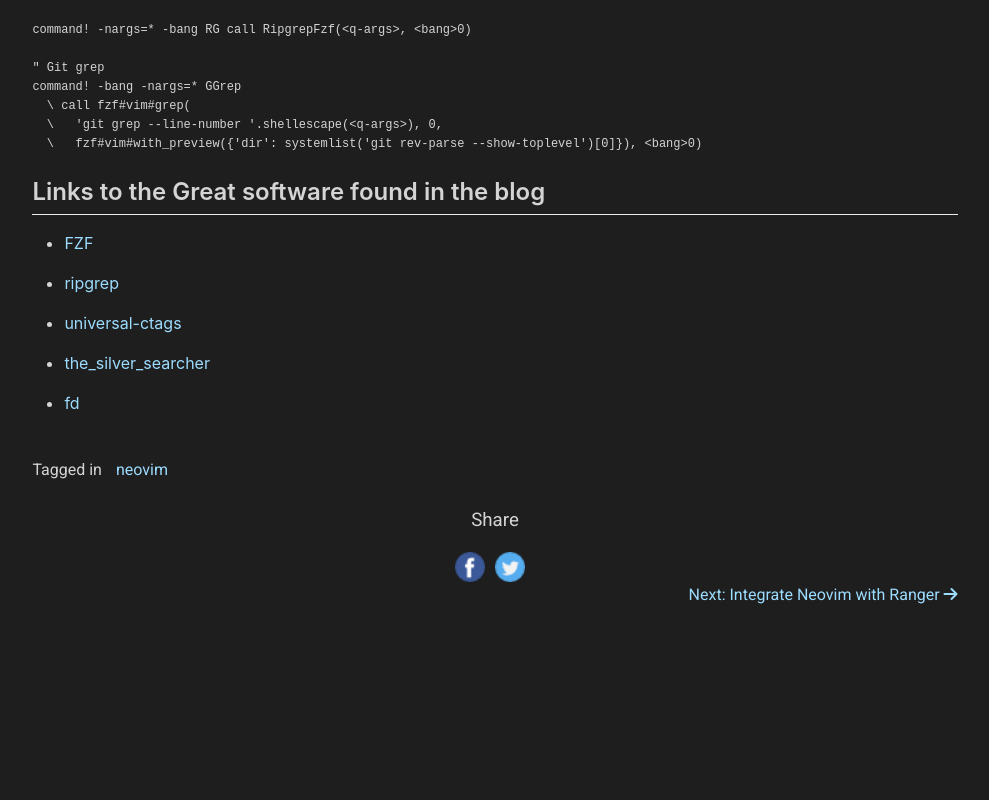
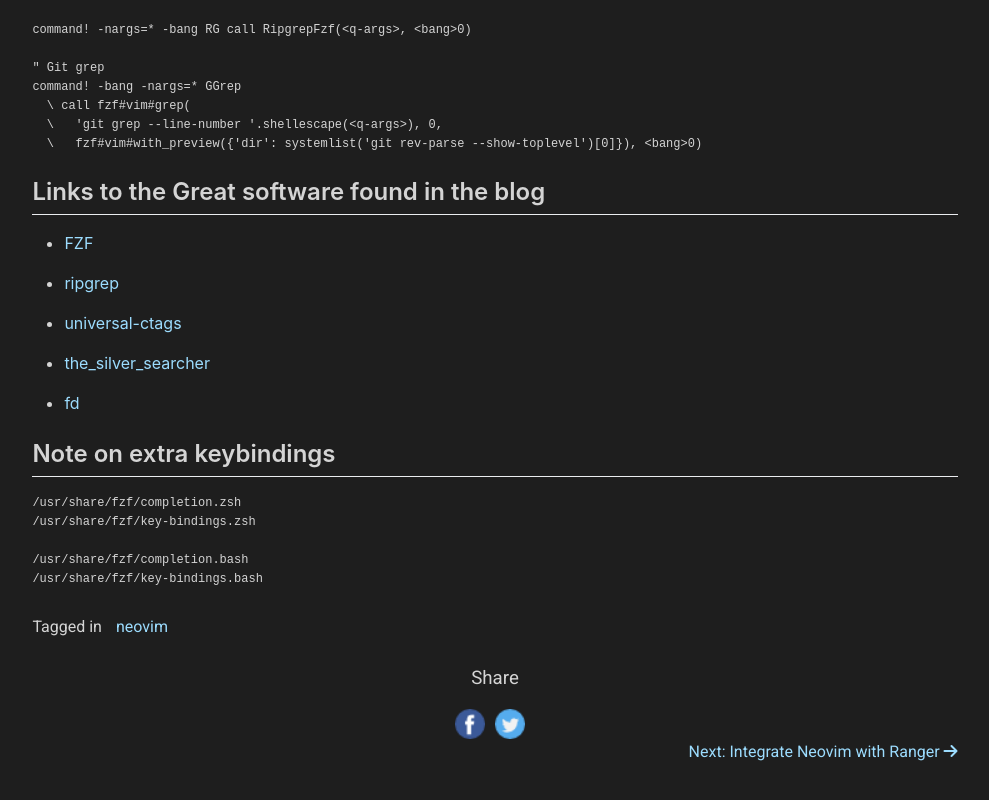
Before and after one commit to adriandev0353/gatsby-blog-1, a Gatsby site: page /Neovim/08-fzf/ in a window 1280 px wide. Shown: the part 2601-3401 px from the top of the page, without its empty margins (145-1134 px from the left). Before the commit the page ends 3258 px from the top, so only its background shows below. Built offline with nearby package versions, Linux system fonts and the light colour scheme; Gatsby itself is replaced by a stand-in of ours; some packages are replaced by stand-ins of ours; code samples lack their colours.

Commit message:
auto push

````diff
--- a/content/Neovim/08-fzf.md
+++ b/content/Neovim/08-fzf.md
@@ -150,3 +150,13 @@
 - [the_silver_searcher](https://github.com/ggreer/the_silver_searcher)
 
 - [fd](https://github.com/sharkdp/fd)
+
+## Note on extra keybindings
+
+```
+/usr/share/fzf/completion.zsh
+/usr/share/fzf/key-bindings.zsh
+
+/usr/share/fzf/completion.bash
+/usr/share/fzf/key-bindings.bash
+```
````
